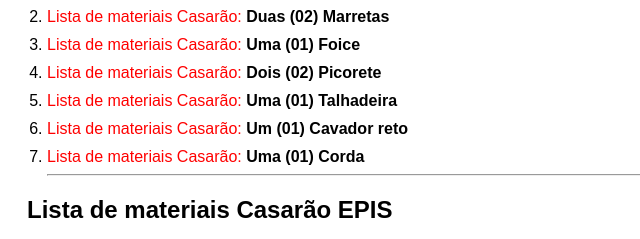
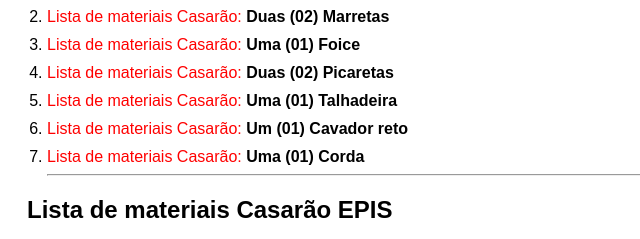
Before and after one commit to MarcosVinicius007/Lista-Casar-o, a plain HTML site: page index.html in a window 1280 px wide. Shown: the part 137-376 px from the top of the page, 33-673 px from the left. Drawn offline with Linux system fonts and the light colour scheme.

Commit message:
Pcaretas

```diff
--- a/index.html
+++ b/index.html
@@ -52,7 +52,7 @@
         <li class="item"><span class="urgent">Lista de materiais Casarão:</span> <b>Duas (02) Marretas</b>
 
         <li class="item"><span class="urgent">Lista de materiais Casarão:</span> <b>Uma (01) Foice</b>
-        <li class="item"><span class="urgent">Lista de materiais Casarão:</span> <b>Dois (02) Picorete</b>
+        <li class="item"><span class="urgent">Lista de materiais Casarão:</span> <b>Duas (02) Picaretas</b>
         <li class="item"><span class="urgent">Lista de materiais Casarão:</span> <b>Uma (01) Talhadeira</b>
         <li class="item"><span class="urgent">Lista de materiais Casarão:</span> <b>Um (01) Cavador reto</b>
         <li class="item"><span class="urgent">Lista de materiais Casarão:</span> <b>Uma (01) Corda</b>
```
